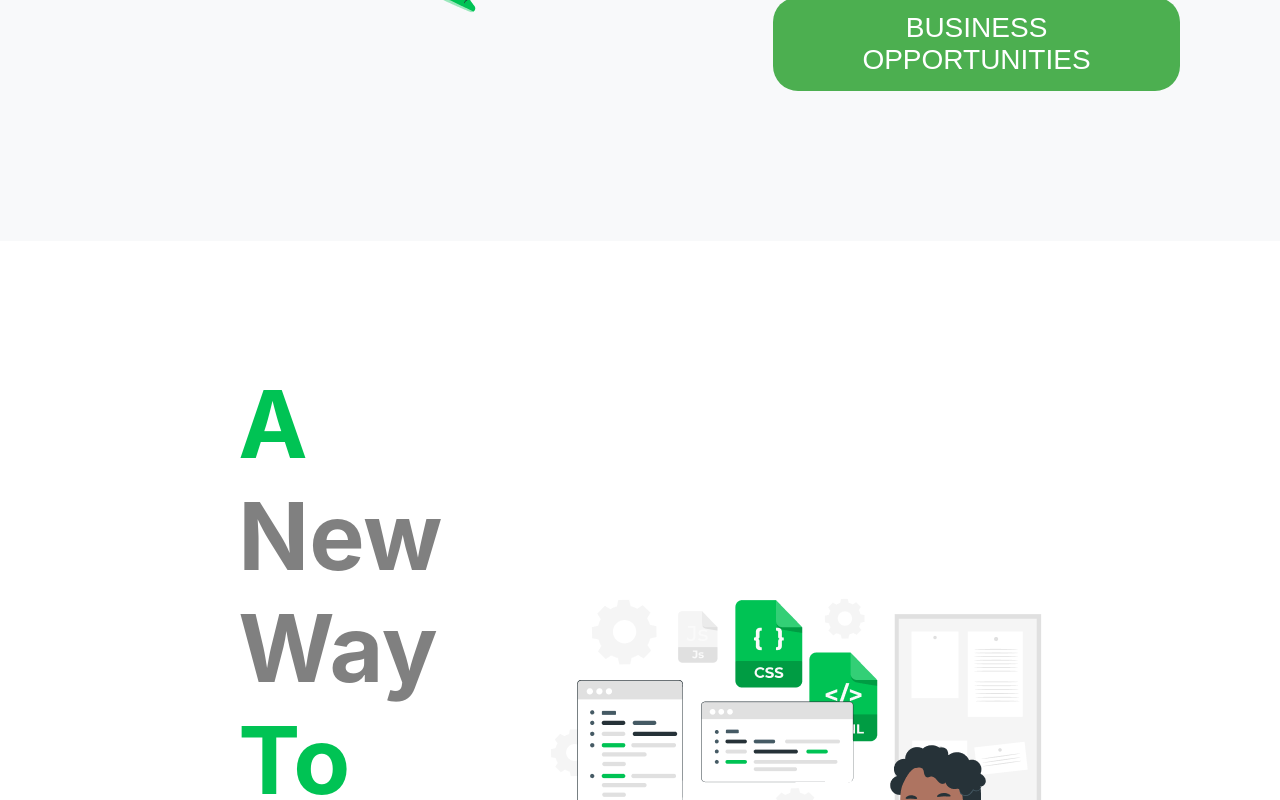
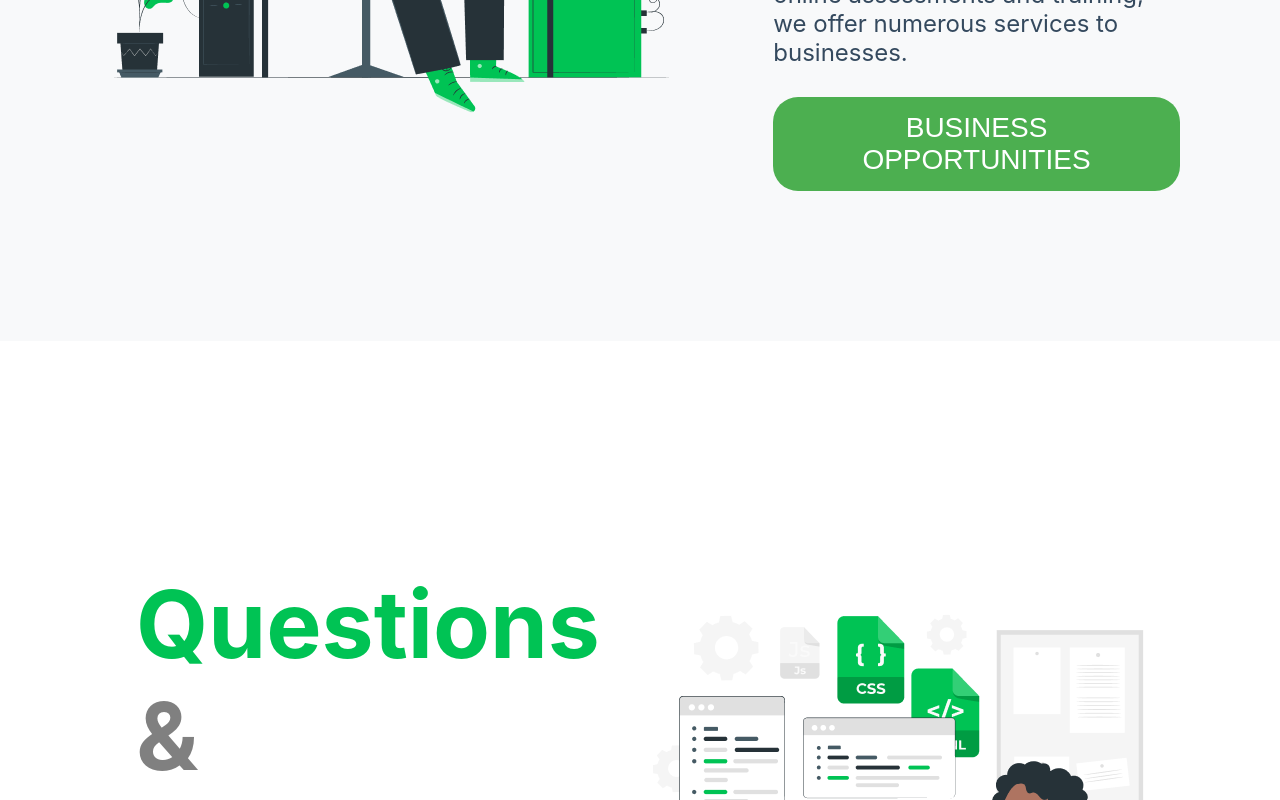
Before and after one commit to Ali-H-Hassan/ByteBattles-CodingAdventure, a React (Create React App) app in the folder frontend/: page / in a window 1280 px wide. Shown: the part 2000-2800 px from the top of the page. Built offline with nearby package versions, Linux system fonts and the light colour scheme.

Commit message:
Section 3

```diff
--- a/frontend/src/pages/WelcomePage/WelcomePage.css
+++ b/frontend/src/pages/WelcomePage/WelcomePage.css
@@ -3,6 +3,7 @@
   justify-content: center;
   align-items: center;
   background-color: #fff;
+  padding-top: 100px;
 }
 
 .content-container {
--- a/frontend/src/pages/WelcomePage/WelcomePage.jsx
+++ b/frontend/src/pages/WelcomePage/WelcomePage.jsx
@@ -2,10 +2,12 @@ import React from "react";
 import OnlineTestIllustration from "../../assets/illustration.png";
 import ProgrammerIllustration from "../../assets/SignUpImg.png";
 import TestIllustration from "../../assets/LoginImg.png";
+import Header from "../../components/Header/Header";
 import "./WelcomePage.css";
 const WelcomeSectionOne = () => {
   return (
     <div>
+      <Header />
       <section className="welcome-section-one">
         <div className="content-container">
           <div className="text-content">
@@ -50,9 +52,9 @@ const WelcomeSectionOne = () => {
         <div className="content-container">
           <div className="text-content">
             <h1>
-              <span className="green-text">A</span>
-              <span className="white-text"> New Way </span>
-              <span className="green-text">To Learn</span>
+              <span className="green-text">Questions</span>
+              <span className="white-text"> & </span>
+              <span className="green-text">Contests</span>
             </h1>
             <p>
               Over 2800 questions for you to practice. Come and join one of the
```
